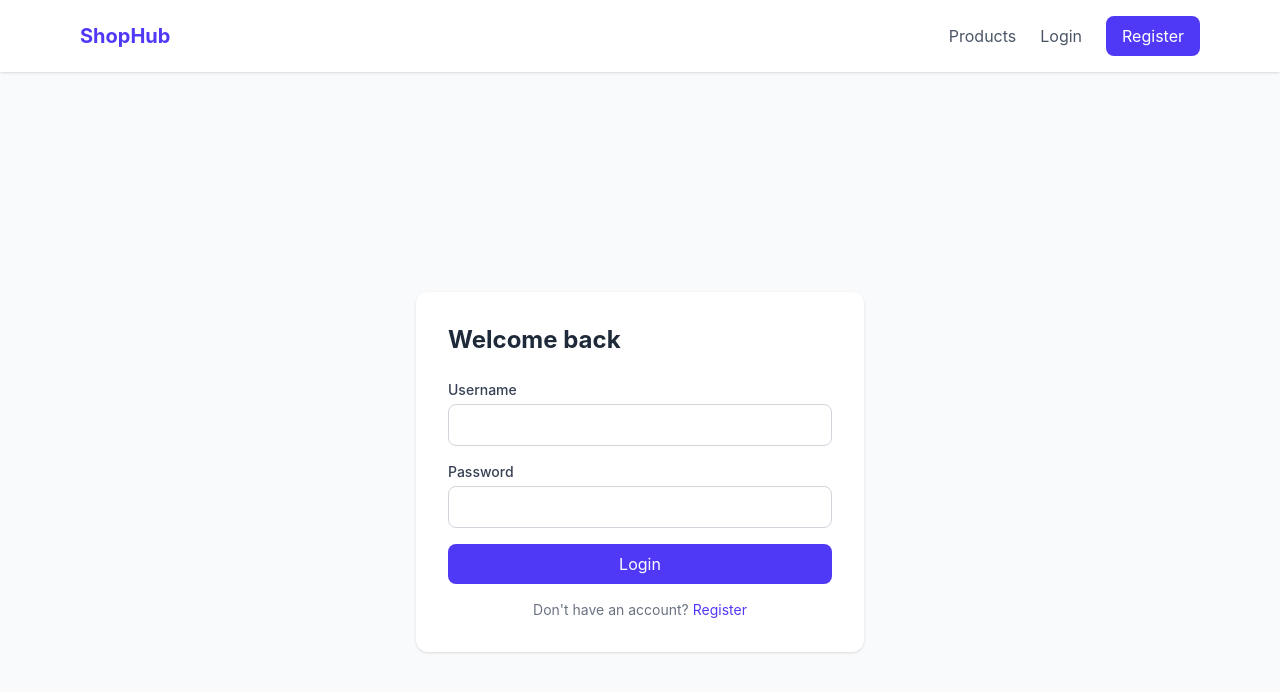
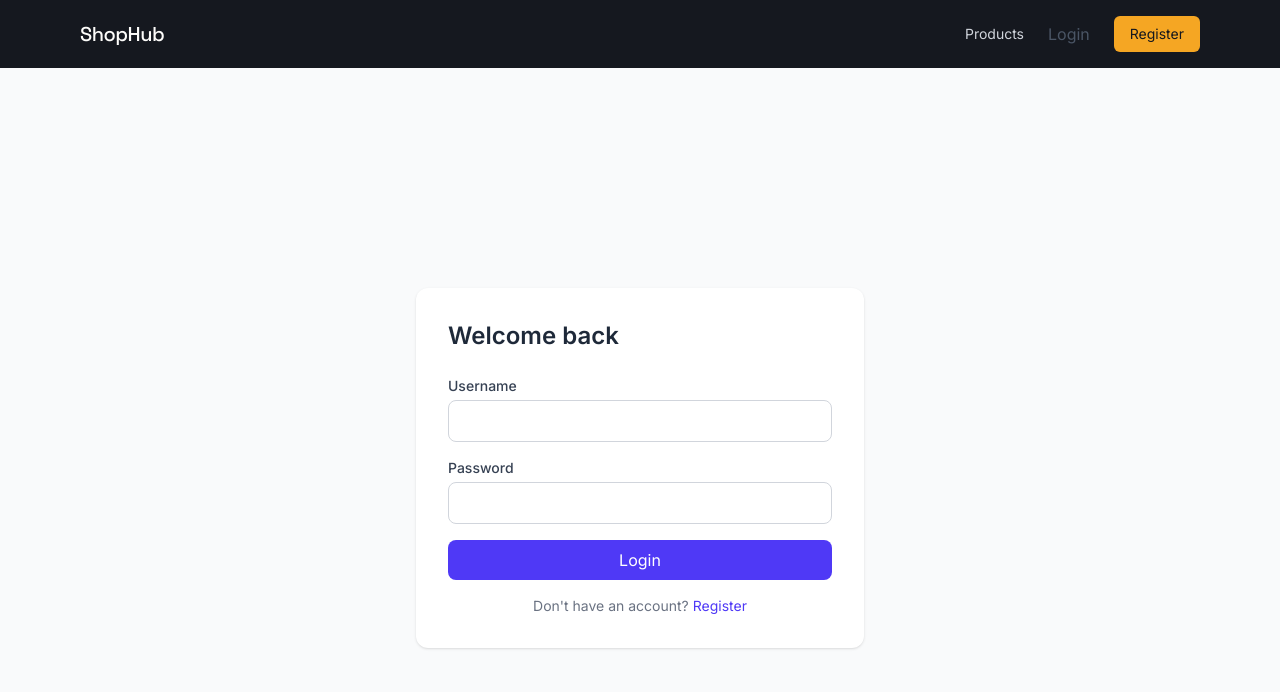
Before and after one commit to anon4K/ecommerce_front, a React (Vite) app: page /login in a window 1280 px wide. Shown: the top 692 px of the page. Built offline with nearby package versions, Linux system fonts and the light colour scheme.

Commit message:
Redesigned the website interface

```diff
--- a/index.html
+++ b/index.html
@@ -4,7 +4,10 @@
     <meta charset="UTF-8" />
     <link rel="icon" type="image/svg+xml" href="/favicon.svg" />
     <meta name="viewport" content="width=device-width, initial-scale=1.0" />
-    <title>Ecommerce-frontend</title>
+    <link rel="preconnect" href="https://fonts.googleapis.com" />
+    <link rel="preconnect" href="https://fonts.gstatic.com" crossorigin />
+    <link href="https://fonts.googleapis.com/css2?family=Inter:wght@400;500;600&family=Space+Grotesk:wght@500;600;700&display=swap" rel="stylesheet" />
+    <title>ShopHub</title>
   </head>
   <body>
     <div id="root"></div>
--- a/src/App.jsx
+++ b/src/App.jsx
@@ -19,7 +19,7 @@ function PrivateRoute({ children }) {
 
 export default function App() {
   return (
-    <div className="min-h-screen bg-gray-50">
+    <div className="min-h-screen bg-paper">
       <Navbar />
       <Routes>
         <Route path="/" element={<HomePage />} />
--- a/src/components/Navbar.jsx
+++ b/src/components/Navbar.jsx
@@ -13,14 +13,14 @@ export default function Navbar() {
   }
 
   return (
-    <nav className="bg-white shadow-sm sticky top-0 z-50">
+    <nav className="bg-ink sticky top-0 z-50">
       <div className="max-w-6xl mx-auto px-4 py-4 flex items-center justify-between">
-        <Link to="/" className="text-xl font-bold text-indigo-600">
+        <Link to="/" className="font-display text-xl font-700 text-paper tracking-tight">
           ShopHub
         </Link>
 
         <div className="flex items-center gap-6">
-          <Link to="/" className="text-gray-600 hover:text-indigo-600">
+          <Link to="/" className="text-sm text-gray-300 hover:text-marigold transition-colors">
             Products
           </Link>
 
@@ -37,15 +37,13 @@ export default function Navbar() {
                 <Link to="/become-vendor" className="text-gray-600 hover:text-indigo-600">
                   Sell on ShopHub
                 </Link>
-              )
-
-              }
+              )}
 
 
               <Link to="/cart" className="relative text-gray-600 hover:text-indigo-600">
                 Cart
                 {cartCount > 0 && (
-                  <span className="absolute -top-2 -right-4 bg-indigo-600 text-white text-xs rounded-full w-5 h-5 flex items-center justify-center">
+                  <span className="absolute -top-2 -right-4 bg-marigold text-ink text-xs font-600 rounded-full w-5 h-5 flex items-center justify-center">
                     {cartCount}
                   </span>
                 )}
@@ -65,7 +63,7 @@ export default function Navbar() {
               </Link>
               <Link
                 to="/register"
-                className="bg-indigo-600 text-white px-4 py-2 rounded-lg hover:bg-indigo-700"
+                className="bg-marigold text-ink text-sm font-600 px-4 py-2 rounded-md hover:bg-marigold-dark transition-colors"
               >
                 Register
               </Link>
--- a/src/index.css
+++ b/src/index.css
@@ -1 +1,17 @@
-@import "tailwindcss";
+ @import "tailwindcss";
+
+@theme {
+  --font-display: "Space Grotesk", sans-serif;
+  --font-sans: "Inter", sans-serif;
+  --color-ink: #15181f;
+  --color-paper: #fdfcfa;
+  --color-marigold: #f5a623;
+  --color-marigold-dark: #d6900f;
+  --color-forest: #1f6d4c;
+  --color-clay: #c9563b;
+  --color-mist: #e7e2d8;
+}
+body {
+  font-family: var(--font-sans);
+  background: var(--color-paper);
+}
--- a/src/pages/CartPage.jsx
+++ b/src/pages/CartPage.jsx
@@ -86,7 +86,7 @@ export default function CartPage() {
           </div>
           <button
             onClick={() => navigate('/checkout')}
-            className="bg-indigo-600 text-white px-8 py-3 rounded-lg hover:bg-indigo-700 font-medium"
+            className="bg-forest text-white px-8 py-3 rounded-md hover:bg-forest/90 font-medium"
           >
             Proceed to Checkout
           </button>
--- a/src/pages/HomePage.jsx
+++ b/src/pages/HomePage.jsx
@@ -9,9 +9,9 @@ export default function HomePage() {
 
   useEffect(() => {
     API.get('/products/')
-  .then(res => setProducts(Array.isArray(res.data) ? res.data : res.data.results ?? []))
-  .catch(console.error)
-  .finally(() => setLoading(false))
+      .then(res => setProducts(Array.isArray(res.data) ? res.data : res.data.results ?? []))
+      .catch(console.error)
+      .finally(() => setLoading(false))
   }, [])
 
   const filtered = products.filter(p =>
@@ -24,13 +24,13 @@ export default function HomePage() {
 
   return (
     <div className="max-w-6xl mx-auto px-4 py-8">
-      <div className="mb-8">
-        <h1 className="text-3xl font-bold text-gray-800 mb-2">All Products</h1>
+      <div className="mb-10">
+        <h1 className="font-display text-3xl font-700 text-ink mb-3">All Products</h1>
         <input
           placeholder="Search products..."
           value={search}
           onChange={e => setSearch(e.target.value)}
-          className="w-full max-w-md border border-gray-300 rounded-lg px-4 py-2 focus:outline-none focus:ring-2 focus:ring-indigo-500"
+          className="w-full max-w-md bg-transparent border-0 border-b-2 border-mist px-1 py-2 text-ink placeholder:text-gray-400 focus:outline-none focus:border-marigold transition-colors"
         />
       </div>
 
@@ -42,9 +42,9 @@ export default function HomePage() {
             <Link
               key={product.id}
               to={`/products/${product.slug}`}
-              className="bg-white rounded-xl shadow-sm hover:shadow-md transition-shadow overflow-hidden"
+              className="group bg-white rounded-lg border border-mist hover:border-marigold overflow-hidden transition-colors"
             >
-              <div className="h-48 bg-gray-100 flex items-center justify-center">
+              <div className="relative h-48 bg-gray-50 flex items-center justify-center">
                 {product.primary_image ? (
                   <img
                     src={product.primary_image}
@@ -54,19 +54,22 @@ export default function HomePage() {
                 ) : (
                   <span className="text-gray-300 text-sm">No image</span>
                 )}
+                <span className="absolute top-3 right-3 bg-marigold text-ink text-sm font-600 px-2.5 py-1 rounded shadow-sm">
+                  ₦{Number(product.price).toLocaleString()}
+                </span>
               </div>
               <div className="p-4">
-                <p className="text-xs text-indigo-500 font-medium mb-1">
+                <p className="text-xs text-clay font-medium mb-1">
                   {product.category_name}
                 </p>
-                <h2 className="font-semibold text-gray-800 mb-1 truncate">
+                <h2 className="font-semibold text-ink mb-2 truncate group-hover:text-marigold-dark transition-colors">
                   {product.name}
                 </h2>
-                <p className="text-indigo-600 font-bold">
-                  ₦{Number(product.price).toLocaleString()}
-                </p>
-                <span className={`text-xs mt-1 inline-block ${product.in_stock ? 'text-green-500' : 'text-red-400'}`}>
-                  {product.in_stock ? 'In Stock' : 'Out of Stock'}
+                <span className="text-xs inline-flex items-center gap-1.5">
+                  <span className={`w-1.5 h-1.5 rounded-full ${product.in_stock ? 'bg-forest' : 'bg-gray-300'}`} />
+                  <span className={product.in_stock ? 'text-forest' : 'text-gray-400'}>
+                    {product.in_stock ? 'In stock' : 'Out of stock'}
+                  </span>
                 </span>
               </div>
             </Link>
--- a/src/pages/ProductDetailPage.jsx
+++ b/src/pages/ProductDetailPage.jsx
@@ -64,13 +64,16 @@ export default function ProductDetailPage() {
             {product.category_name}
           </p>
           <h1 className="text-2xl font-bold text-gray-800 mb-2">{product.name}</h1>
-          <p className="text-3xl font-bold text-indigo-600 mb-4">
+          <p className="inline-block bg-marigold text-ink text-2xl font-700 px-3 py-1 rounded mb-4">
             ₦{Number(product.price).toLocaleString()}
           </p>
           <p className="text-gray-500 text-sm mb-6">{product.description}</p>
 
-          <span className={`text-sm font-medium ${product.in_stock ? 'text-green-500' : 'text-red-400'}`}>
-            {product.in_stock ? `In Stock (${product.stock} available)` : 'Out of Stock'}
+          <span className="text-sm font-medium inline-flex items-center gap-1.5">
++            <span className={`w-1.5 h-1.5 rounded-full ${product.in_stock ? 'bg-forest' : 'bg-gray-300'}`} />
++            <span className={product.in_stock ? 'text-forest' : 'text-gray-400'}>
++              {product.in_stock ? `In stock — ${product.stock} available` : 'Out of stock'}
++            </span>
           </span>
 
           {product.in_stock && (
```
